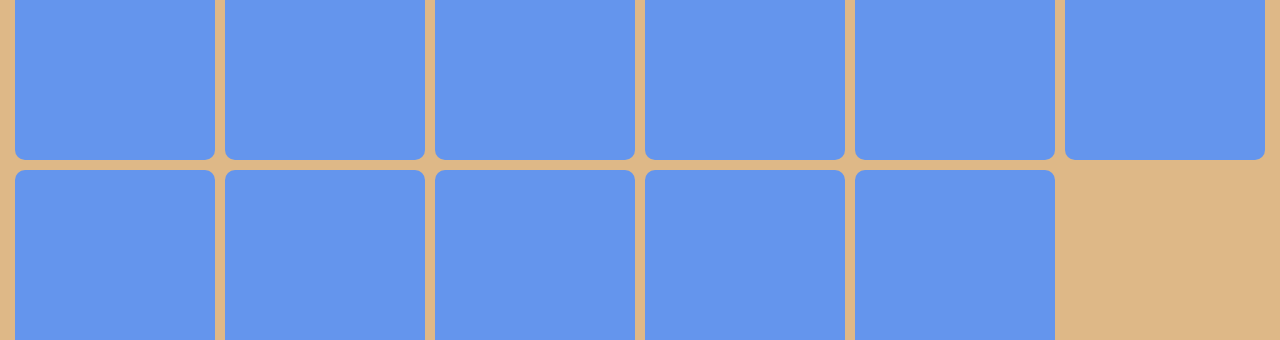
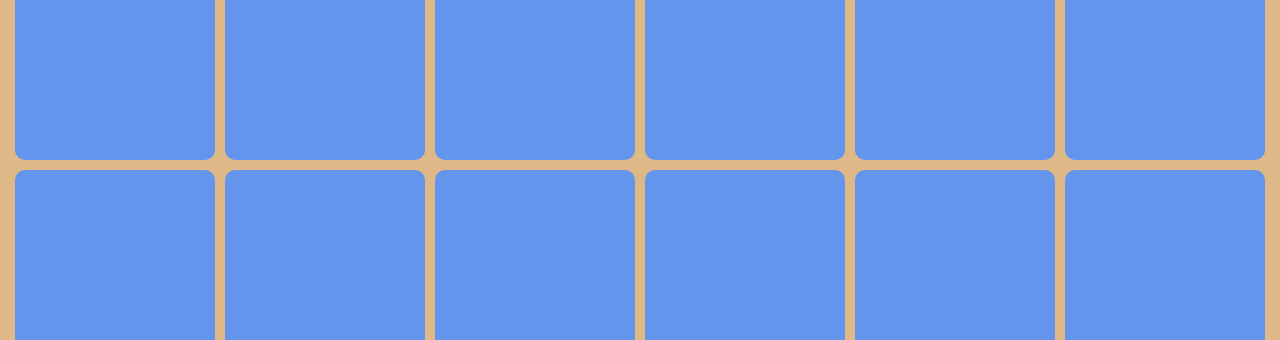
Before and after one commit to Ankitchaudhary2003/ResponsiveGrid, a plain HTML site: page index.html in a window 1280 px wide. Shown: the part 235-575 px from the top of the page. Drawn offline with Linux system fonts and the light colour scheme.

Commit message:
Twelve box is added

```diff
--- a/index.html
+++ b/index.html
@@ -19,6 +19,7 @@
         <div class="box nine">Nine</div>
         <div class="box ten">Ten</div>
         <div class="box eleven">Eleven</div>
+        <div class="box twelve">Twelve</div>
     </div>
 
 
```
